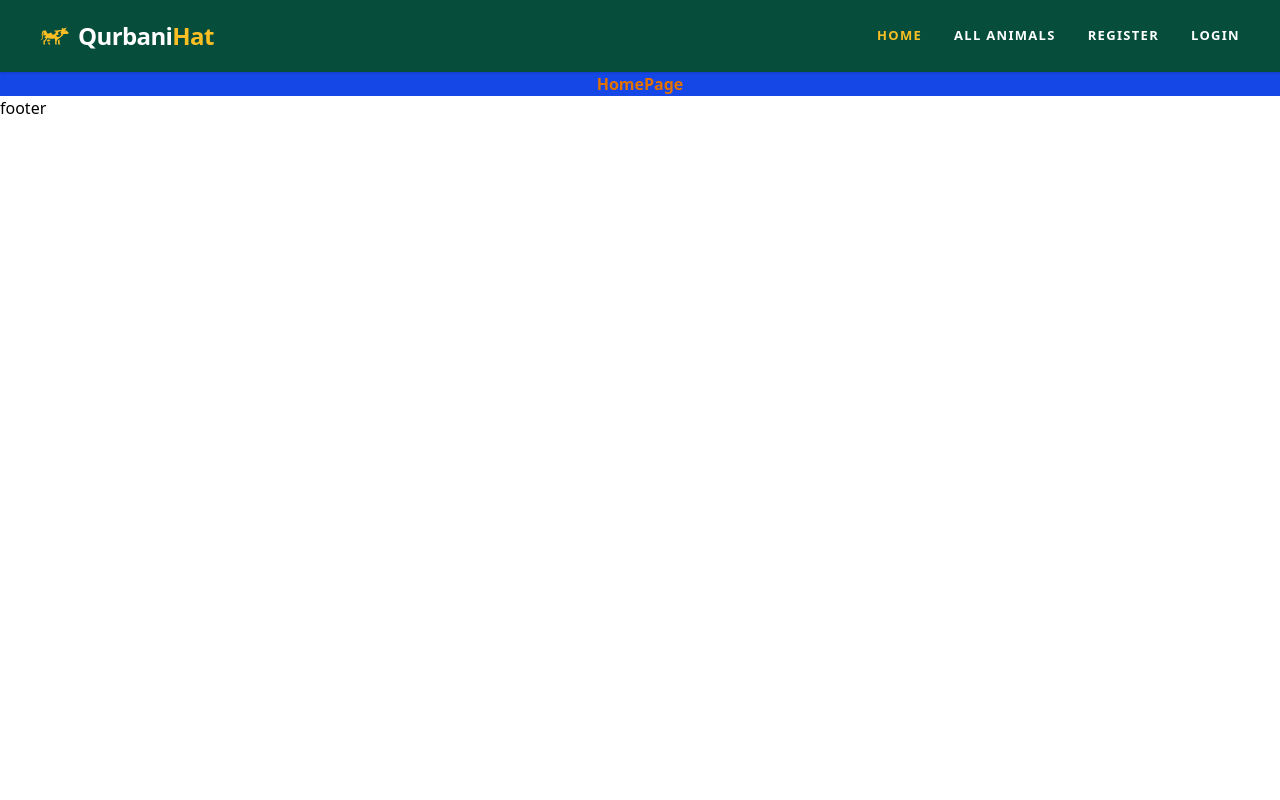
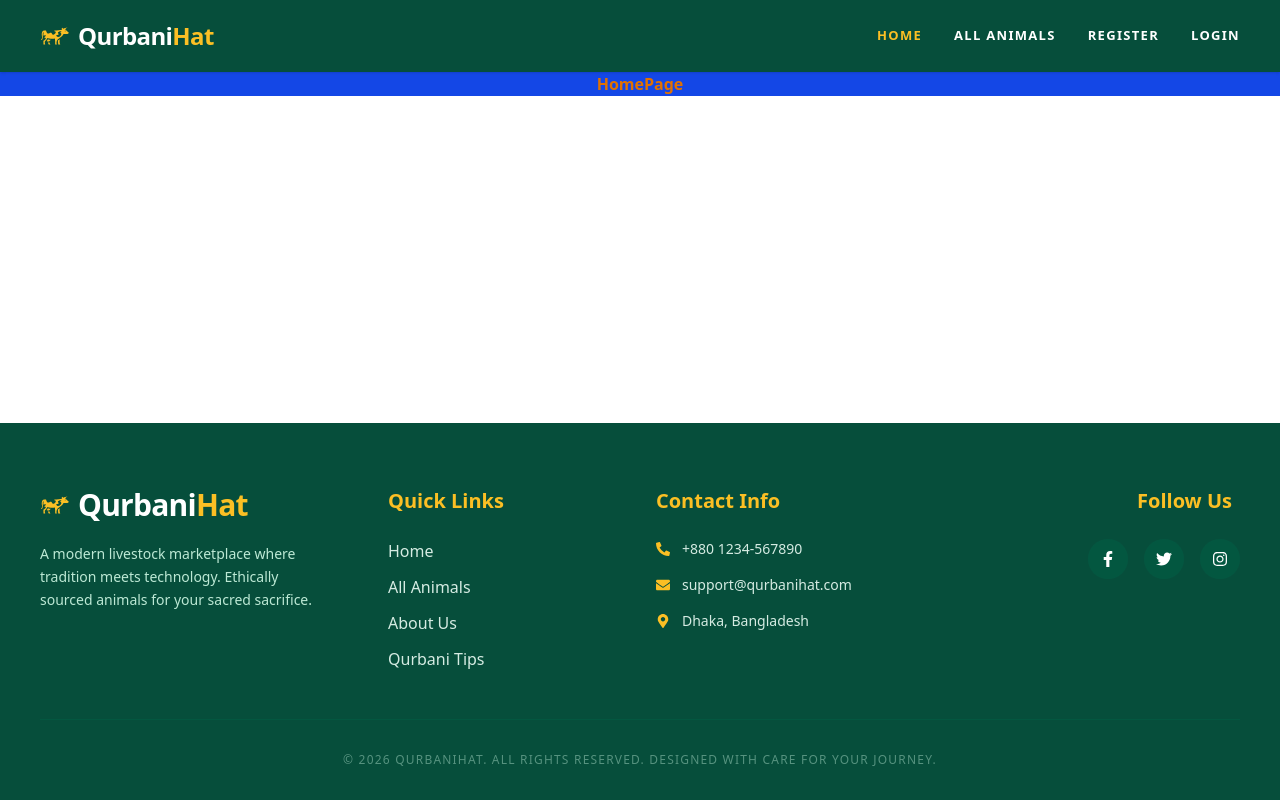
Before and after one commit to fireflyurmi/qurbani-hat-project, a Next.js app: page / in a window 1280 px wide. Built offline with nearby package versions, Linux system fonts and the light colour scheme.

Commit message:
footer section has completed

```diff
--- a/src/app/(main)/layout.jsx
+++ b/src/app/(main)/layout.jsx
@@ -4,9 +4,11 @@ import React from 'react';
 
 const MainLayout = ({children}) => {
     return (
-        <div>
+        <div className="flex flex-col min-h-screen">
             <Navbar/>
-            {children}
+            <main className="grow">
+                {children}
+            </main>
             <Footer/>
         </div>
     );
--- /dev/null
+++ b/src/app/not-found.jsx
@@ -0,0 +1,10 @@
+import Link from 'next/link';
+import { GiCow } from 'react-icons/gi';
+
+const NotFoundPage = () => {
+    return (
+        <div>not-found</div>
+    );
+};
+
+export default NotFoundPage;
--- a/src/components/shared/Footer.jsx
+++ b/src/components/shared/Footer.jsx
@@ -4,7 +4,72 @@ import { FaFacebookF, FaTwitter, FaInstagram, FaPhoneAlt, FaEnvelope, FaMapMarke
 
 const Footer = () => {
   return (
-    <div>footer</div>
+    <footer className="bg-[#064e3b] text-white pt-16 pb-8">
+      <div className="max-w-7xl mx-auto px-10">
+
+        <div className="grid grid-cols-1 md:grid-cols-2 lg:grid-cols-4 gap-8 mb-12">
+          <div className="space-y-5">
+            <div className="flex items-center gap-2">
+              <GiCow className="text-3xl text-[#fbbf24]" />
+              <span className="text-3xl font-bold tracking-tight">Qurbani<span className="text-[#fbbf24]">Hat</span></span>
+            </div>
+            <p className="text-emerald-100/90 text-sm leading-relaxed">
+              A modern livestock marketplace where tradition meets technology. Ethically sourced animals for your sacred sacrifice.
+            </p>
+          </div>
+
+          <div className="lg:pl-10">
+            <h4 className="text-[#fbbf24] text-xl font-bold mb-6">Quick Links</h4>
+            <ul className="space-y-3 text-emerald-50/90">
+              <li><Link href="/" className="hover:text-[#fbbf24] transition-colors">Home</Link></li>
+              <li><Link href="/all-animals" className="hover:text-[#fbbf24] transition-colors">All Animals</Link></li>
+              <li><Link href="/about" className="hover:text-[#fbbf24] transition-colors">About Us</Link></li>
+              <li><Link href="/tips" className="hover:text-[#fbbf24] transition-colors">Qurbani Tips</Link></li>
+            </ul>
+          </div>
+
+          <div>
+            <h4 className="text-[#fbbf24] text-xl font-bold mb-6">Contact Info</h4>
+            <ul className="space-y-4 text-emerald-50/90 text-sm">
+              <li className="flex items-center gap-3">
+                <FaPhoneAlt className="text-[#fbbf24]" />
+                <span>+880 1234-567890</span>
+              </li>
+              <li className="flex items-center gap-3">
+                <FaEnvelope className="text-[#fbbf24]" />
+                <span>support@qurbanihat.com</span>
+              </li>
+              <li className="flex items-center gap-3">
+                <FaMapMarkerAlt className="text-[#fbbf24]" />
+                <span>Dhaka, Bangladesh</span>
+              </li>
+            </ul>
+          </div>
+
+          <div className="lg:text-right">
+            <h4 className="text-[#fbbf24] text-xl font-bold mb-6 lg:pr-2">Follow Us</h4>
+            <div className="flex gap-4 justify-start lg:justify-end">
+              <a href="#" className="w-10 h-10 flex items-center justify-center rounded-full bg-emerald-800/50 hover:bg-[#fbbf24] hover:text-[#064e3b] transition-all">
+                <FaFacebookF />
+              </a>
+              <a href="#" className="w-10 h-10 flex items-center justify-center rounded-full bg-emerald-800/50 hover:bg-[#fbbf24] hover:text-[#064e3b] transition-all">
+                <FaTwitter />
+              </a>
+              <a href="#" className="w-10 h-10 flex items-center justify-center rounded-full bg-emerald-800/50 hover:bg-[#fbbf24] hover:text-[#064e3b] transition-all">
+                <FaInstagram />
+              </a>
+            </div>
+          </div>
+        </div>
+
+        {/* Bottom Copyright */}
+        <div className="pt-8 border-t border-emerald-800/50 text-center">
+          <p className="text-emerald-100/40 text-xs uppercase tracking-widest">
+            © 2026 QurbaniHat. All rights reserved. Designed with care for your journey.
+          </p>
+        </div>
+      </div>
+    </footer>
   );
 };
 
```
